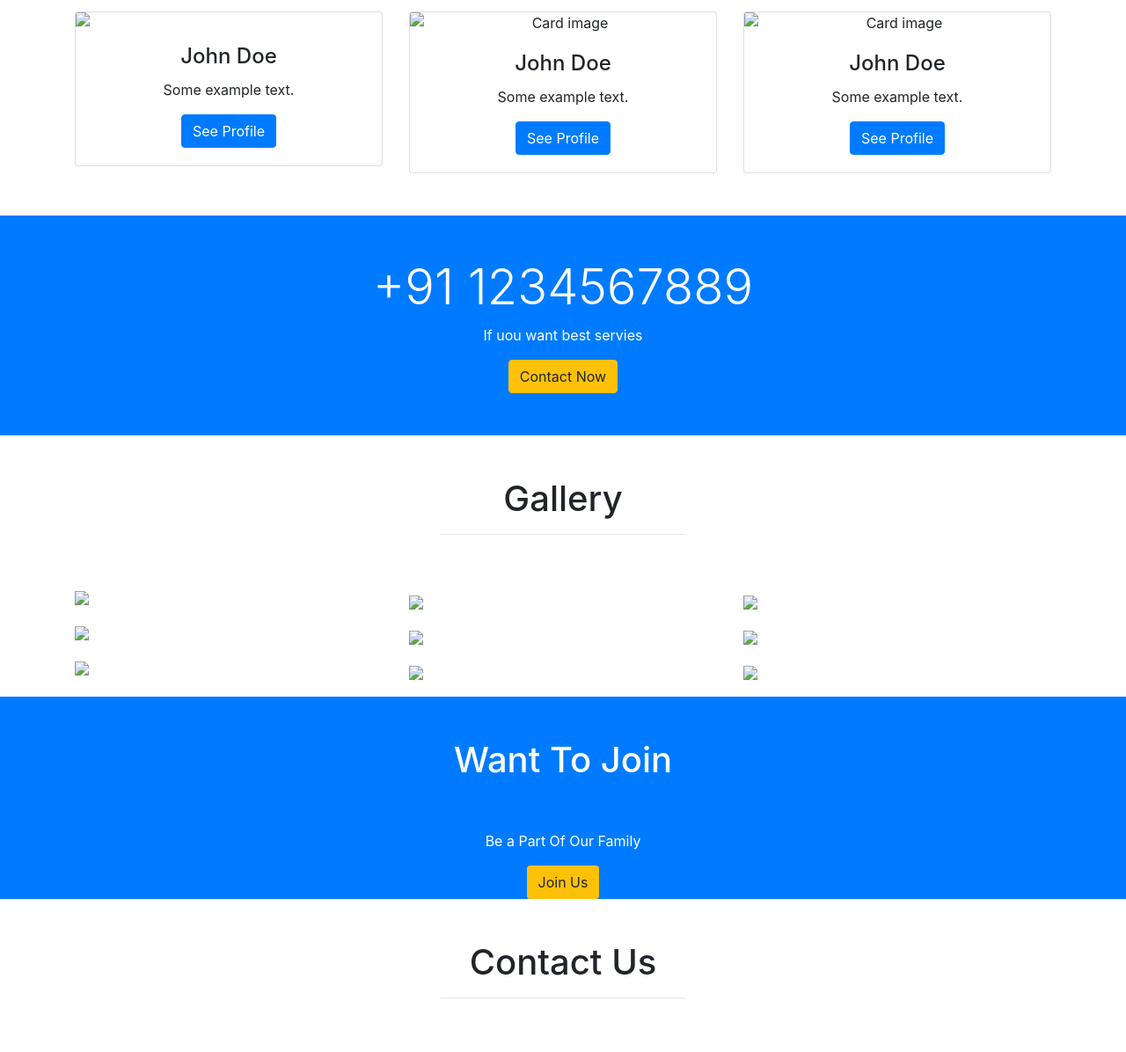
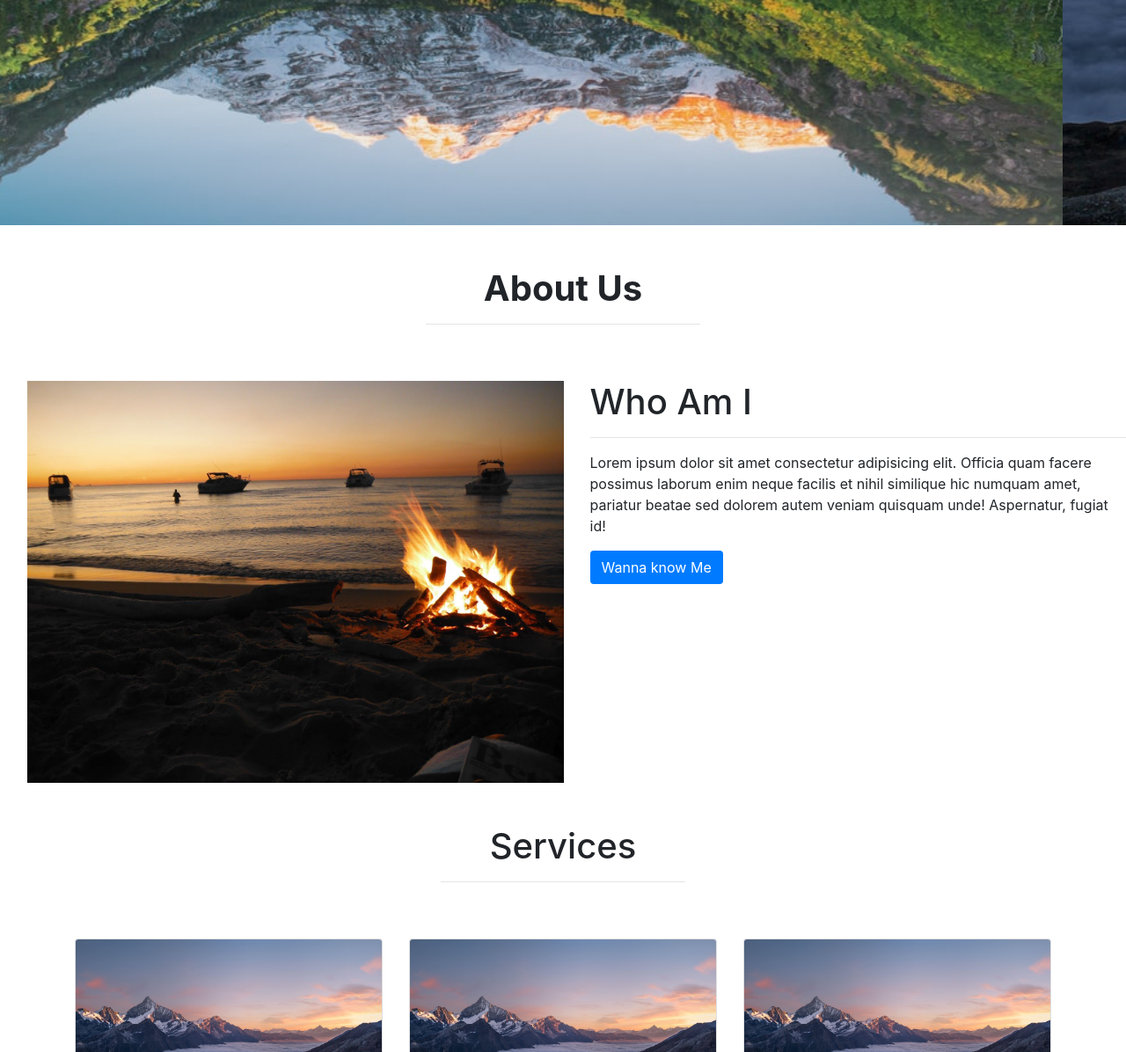
Before and after one commit to function-tej/Travelling, a plain HTML site: page index.html in a window 1280 px wide. Shown: the part 654-1850 px from the top of the page at 88% size. Drawn offline with nearby package versions, Linux system fonts and the light colour scheme.

Commit message:
changed path of the images to new folder name

```diff
--- a/index.html
+++ b/index.html
@@ -62,13 +62,13 @@
           <div id="carouselExampleControls" class="carousel slide" data-ride="carousel">
             <div class="carousel-inner">
               <div class="carousel-item active">
-                <img src="IMAGE/wp.jpg" class="new" alt="...">
+                <img src="resources/wp.jpg" class="new" alt="...">
               </div>
               <div class="carousel-item">
-                <img src="IMAGE/wallpapwe.jpeg" class="new" alt="...">
+                <img src="resources/wallpapwe.jpeg" class="new" alt="...">
               </div>
               <div class="carousel-item">
-                <img src="IMAGE/butterfly.jpeg" class="new" alt="...">
+                <img src="resources/butterfly.jpeg" class="new" alt="...">
               </div>
             </div>
             <a class="carousel-control-prev" href="#carouselExampleControls" role="button" data-slide="prev">
@@ -97,7 +97,7 @@
 
         <div class="row mb-5 ml-3">
           <div class="col-lg-6 col-md-6 col-12">
-            <img src="IMAGE/night.jpg" class="img-fluid">
+            <img src="resources/night.jpg" class="img-fluid">
             </div>
             <div class="col-lg-6 col-md-6 col-12">
              <h1 >Who Am I</h1>
@@ -124,7 +124,7 @@
             <div class="col-lg-4 col-md-4 col-12">
 
               <div class="card">
-                <img class="card-img-top" src="IMAGE/wallpapwe.jpeg">
+                <img class="card-img-top" src="resources/wallpapwe.jpeg">
                 <div class="card-body">
                   <h4 class="card-title">John Doe</h4>
                   <p class="card-text">Some example text.</p>
@@ -137,7 +137,7 @@
             <div class="col-lg-4 col-md-4 col-12">
 
               <div class="card ">
-                <img class="card-img-top" src="IMAGE/wallpapwe.jpeg" alt="Card image">
+                <img class="card-img-top" src="resources/wallpapwe.jpeg" alt="Card image">
                 <div class="card-body">
                   <h4 class="card-title">John Doe</h4>
                   <p class="card-text">Some example text.</p>
@@ -151,7 +151,7 @@
             <div class="col-lg-4 col-md-4 col-12">
 
               <div class="card ">
-                <img class="card-img-top" src="IMAGE/wallpapwe.jpeg" alt="Card image">
+                <img class="card-img-top" src="resources/wallpapwe.jpeg" alt="Card image">
                 <div class="card-body">
                   <h4 class="card-title">John Doe</h4>
                   <p class="card-text">Some example text.</p>
@@ -193,46 +193,46 @@
 
            <div class="row ">
             <div class="col-lg-4 col-md-2 col-mb-4">
-              <img src="IMAGE/butterfly.jpeg " class="img-fluid mb-4">
+              <img src="resources/butterfly.jpeg " class="img-fluid mb-4">
             </div>
 
             <div class="col-lg-4 col-md-2 col-mb-4">
 
-              <img src="IMAGE/butterfly.jpeg" class="img-fluid ">
+              <img src="resources/butterfly.jpeg" class="img-fluid ">
             </div>
 
             <div class="col-lg-4 col-md-2 col-mb-4">
 
-              <img src="IMAGE/butterfly.jpeg" class="img-fluid">
+              <img src="resources/butterfly.jpeg" class="img-fluid">
             </div>
 
             <div class="col-lg-4 col-md-2 col-mb-4">
 
-              <img src="IMAGE/butterfly.jpeg" class="img-fluid mb-4">
+              <img src="resources/butterfly.jpeg" class="img-fluid mb-4">
             </div>
 
             <div class="col-lg-4 col-md-2 col-mb-4">
 
-              <img src="IMAGE/butterfly.jpeg" class="img-fluid">
+              <img src="resources/butterfly.jpeg" class="img-fluid">
             </div>
 
             <div class="col-lg-4 col-md-2 col-mb-4">
 
-              <img src="IMAGE/butterfly.jpeg" class="img-fluid">
+              <img src="resources/butterfly.jpeg" class="img-fluid">
             </div>
 
 
             <div class="col-lg-4 col-md-2 col-mb-4">
 
-              <img src="IMAGE/butterfly.jpeg" class="img-fluid mb-4">
+              <img src="resources/butterfly.jpeg" class="img-fluid mb-4">
             </div>
             <div class="col-lg-4 col-md-2 col-mb-4">
 
-              <img src="IMAGE/butterfly.jpeg" class="img-fluid">
+              <img src="resources/butterfly.jpeg" class="img-fluid">
             </div>
             <div class="col-lg-4 col-md-2 col-mb-4">
 
-              <img src="IMAGE/butterfly.jpeg" class="img-fluid">
+              <img src="resources/butterfly.jpeg" class="img-fluid">
             </div>
 
 
```
